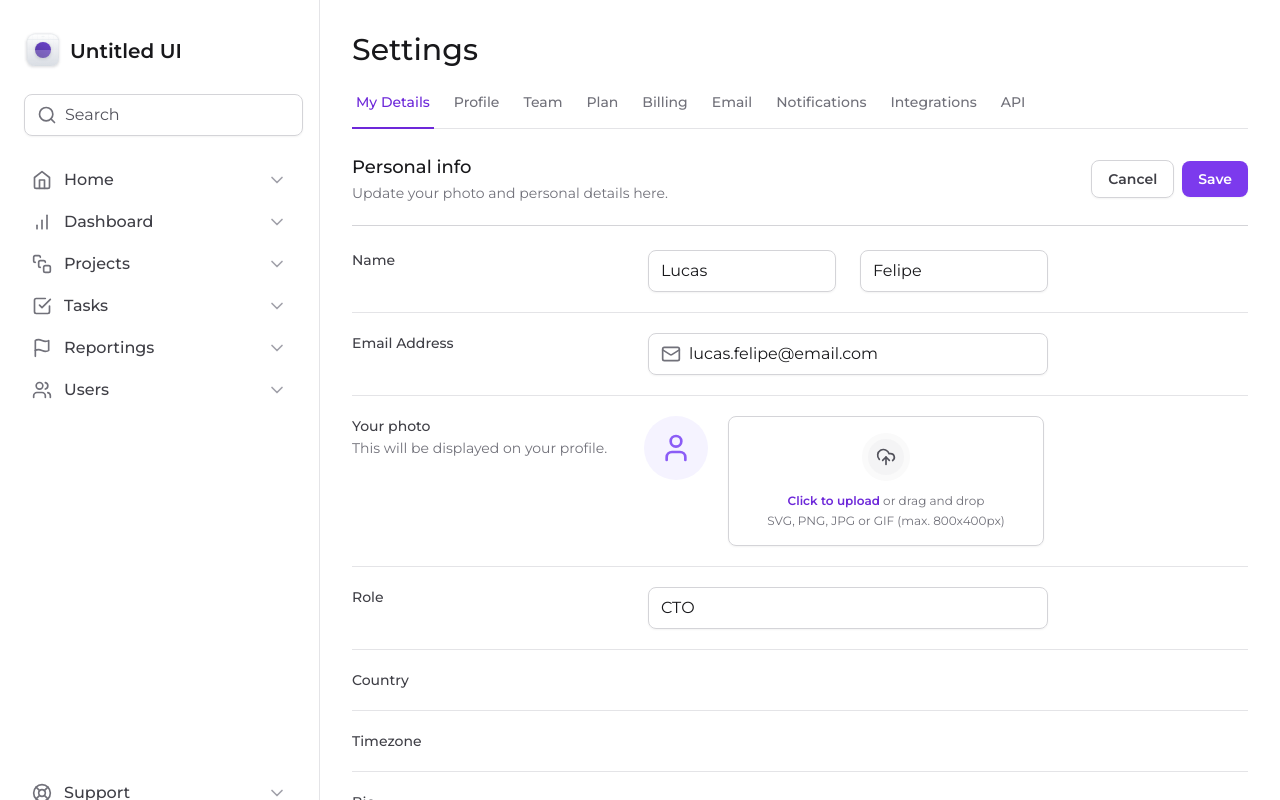
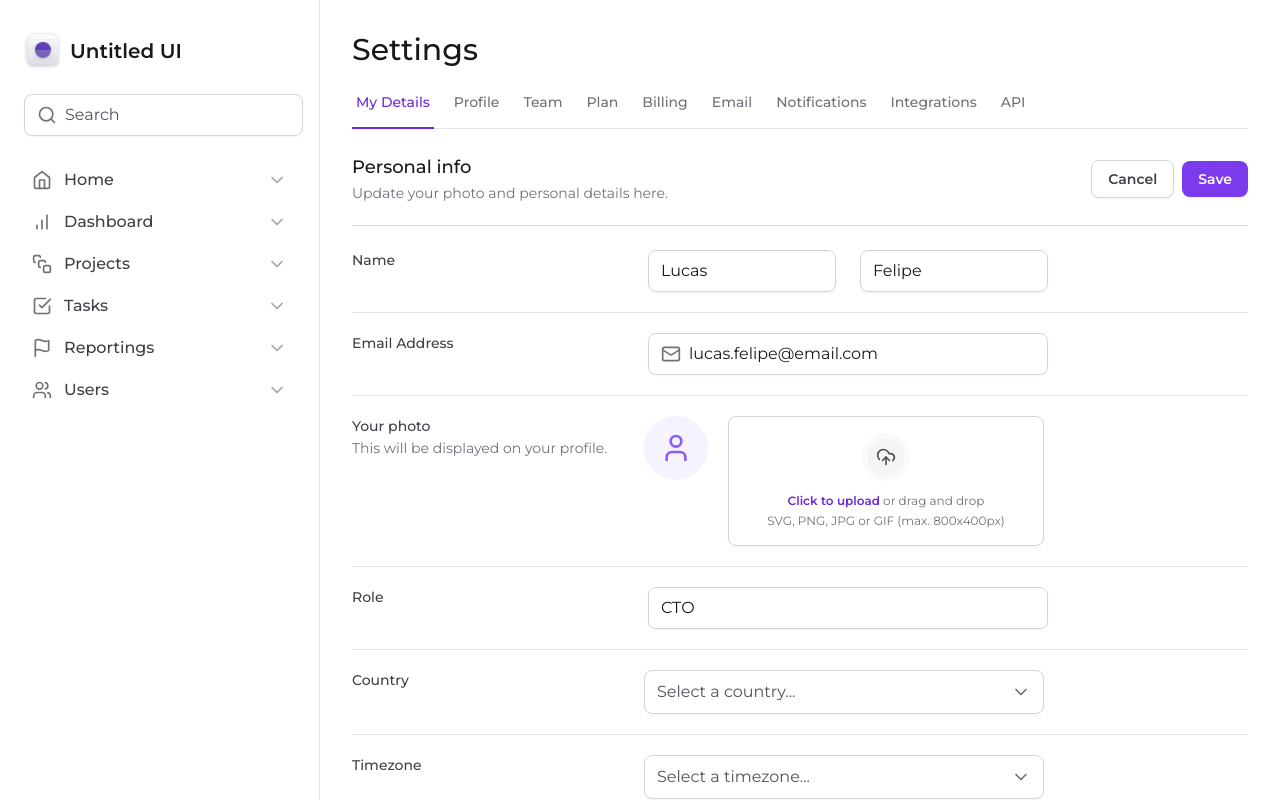
Before and after one commit to LFeli/Rocketseat-Ignite, a Next.js app in the folder masterizando-o-tailwind/: page / in a window 1280 px wide. Shown: the top 800 px of the page. Built offline with nearby package versions, Linux system fonts and the light colour scheme.

Commit message:
feat: added select component in form code

```diff
--- a/masterizando-o-tailwind/src/app/page.tsx
+++ b/masterizando-o-tailwind/src/app/page.tsx
@@ -2,6 +2,8 @@ import { SettingsTabs } from '@/components/SettingsTabs/Index'
 import * as Input from '@/components/Input'
 import * as FileInput from '@/components/Form/FileInput/Index'
 import { Mail } from 'lucide-react'
+import { Select } from '@/components/Form/Select'
+import { SelectItem } from '@/components/Form/Select/SelectItem'
 
 export default function Home() {
   return (
@@ -117,7 +119,10 @@ export default function Home() {
               Country
             </label>
 
-            <div></div>
+            <Select placeholder="Select a country...">
+              <SelectItem value="br" text="Brazil" />
+              <SelectItem value="us" text="United State" />
+            </Select>
           </div>
 
           {/* Timezone field */}
@@ -129,7 +134,13 @@ export default function Home() {
               Timezone
             </label>
 
-            <div></div>
+            <Select placeholder="Select a timezone...">
+              <SelectItem
+                value="utc-8"
+                text="Pacific Standard Time (PST)  UTC-08:00"
+              />
+              <SelectItem value="utc-3" text="America São Paulo  UTC-03:00" />
+            </Select>
           </div>
 
           {/* Bio field */}
```
